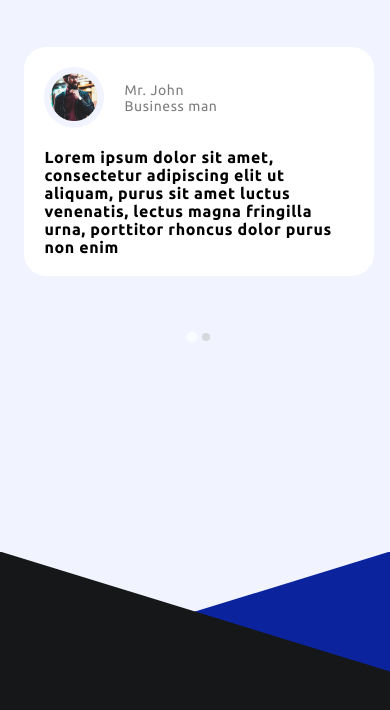
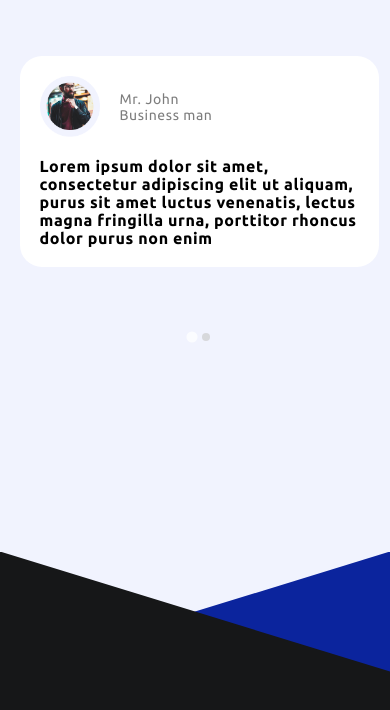
Before and after one commit to monarcode/jtech, a plain HTML site: page index.html in a window 390 px wide. Shown: the part 3015-3725 px from the top of the page. Drawn offline with nearby package versions, Linux system fonts and the light colour scheme.

Commit message:
updated styles

```diff
--- a/assets/style/_home.scss
+++ b/assets/style/_home.scss
@@ -206,7 +206,7 @@
   }
 
   &__item {
-    width: min(100%, 350px);
+    width: 500px;
     min-height: 200px;
     margin-inline: auto;
     background: #ffffff;
@@ -223,5 +223,9 @@
     img {
       width: 60px;
     }
+
+    @media screen and (max-width: 768px) {
+      width: 100%;
+    }
   }
 }
```
Also changed, not shown: assets/style/main.css.
